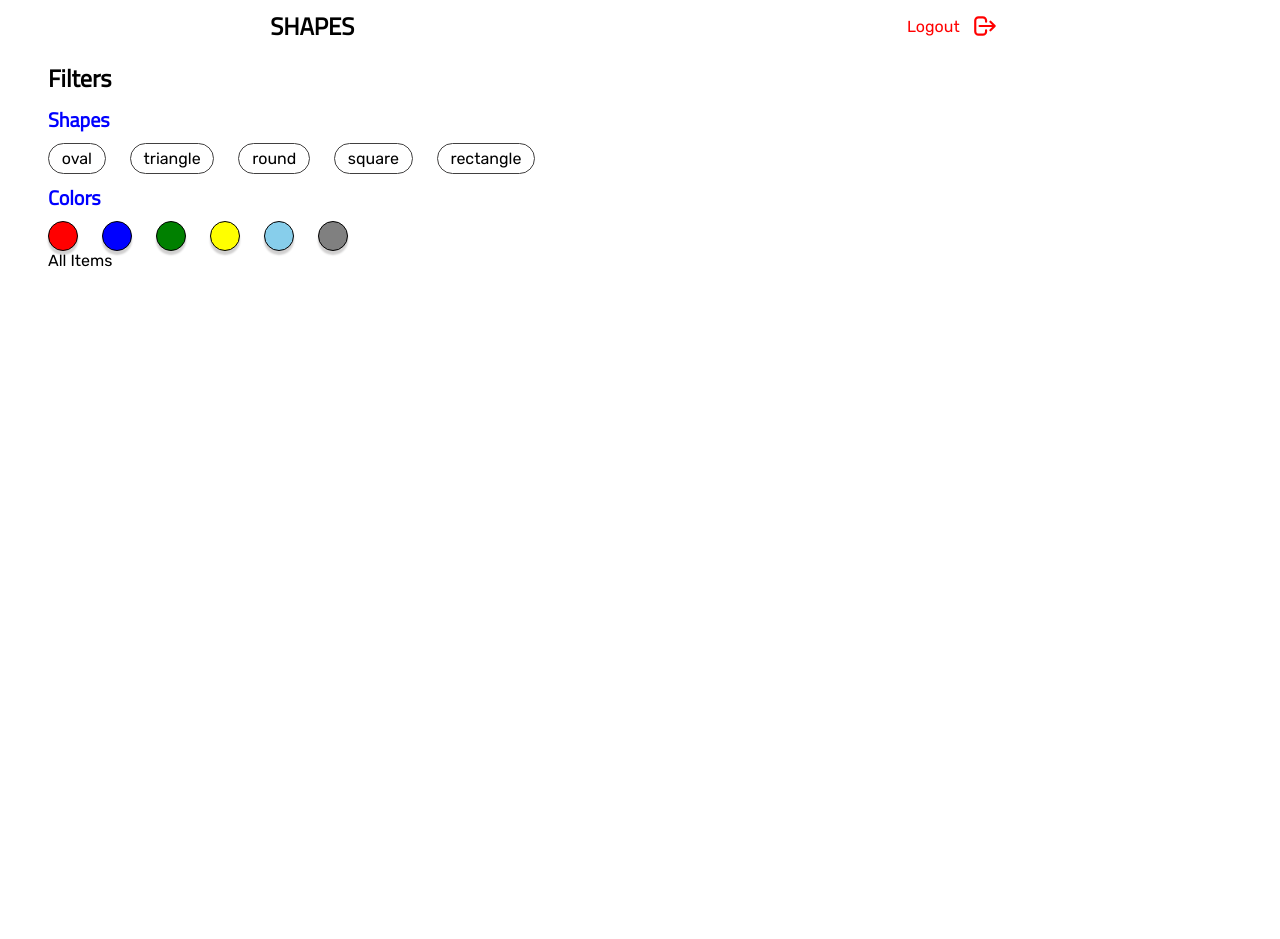
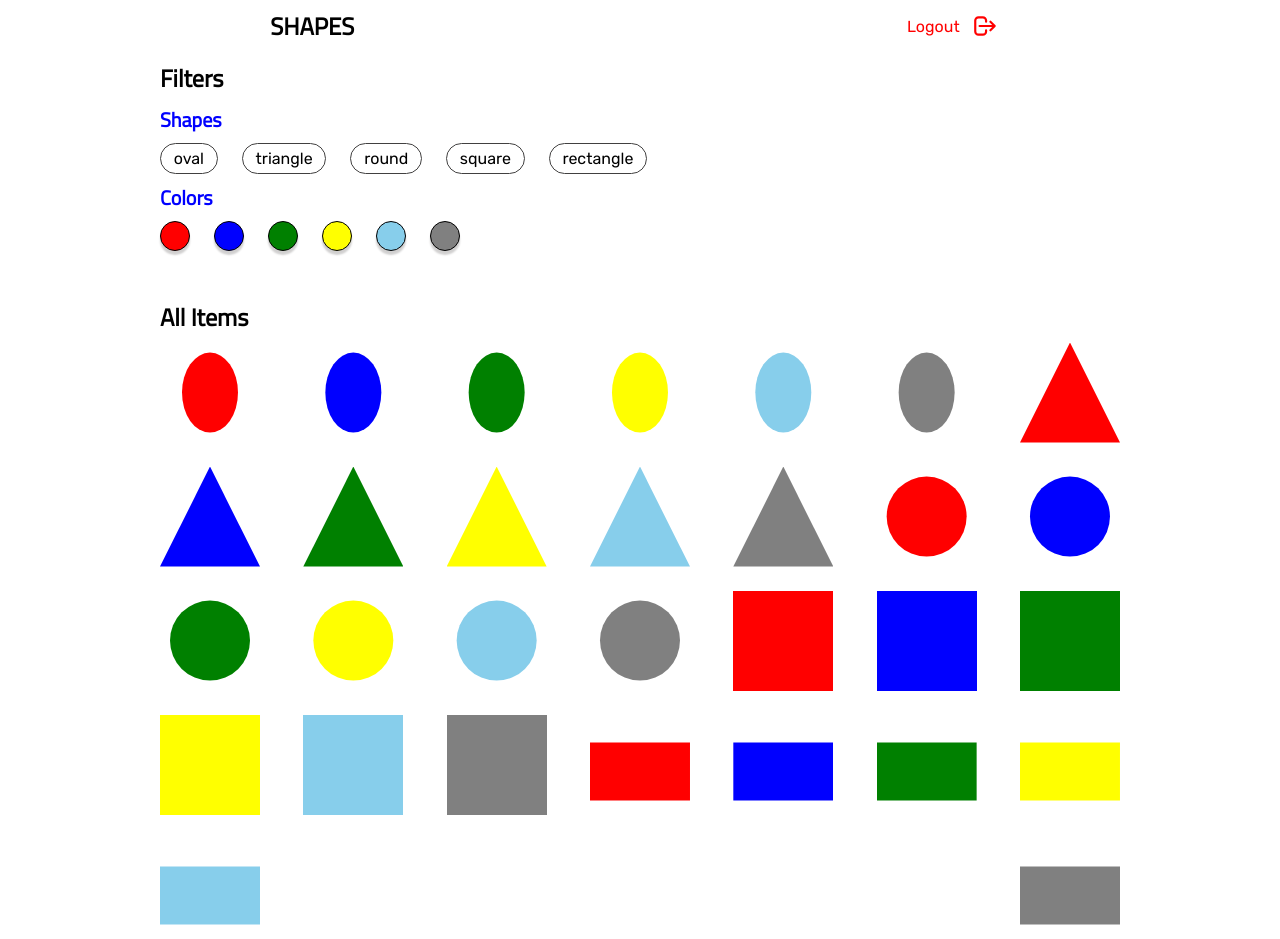
Before and after one commit to samuelkurdz/shapes, a React (Create React App) app: page / in a window 1280 px wide. Both pictures are taken after a click on the button "Login". Before the commit the page ends 800 px from the top, so only its background shows below. Built offline with nearby package versions, Linux system fonts and the light colour scheme.

Commit message:
shapes and colors types in present

```diff
--- a/src/components/preview-container/preview-container.scss
+++ b/src/components/preview-container/preview-container.scss
@@ -0,0 +1,31 @@
+.preview-container {
+	margin-top: 3rem;
+}
+
+.items {
+	display: flex;
+	flex-wrap: wrap;
+	justify-content: space-between;
+	gap: 1.5rem;
+
+	span {
+		height: 100px;
+		width: 100px;
+	}
+}
+
+.triangle {
+	clip-path: polygon(50% 0%, 0% 100%, 100% 100%);
+}
+
+.oval {
+	clip-path: ellipse(28% 40% at 50% 50%);
+}
+
+.round {
+	clip-path: ellipse(40% 40% at 50% 50%);
+}
+
+.rectangle {
+	clip-path: polygon(0 28%, 100% 28%, 100% 86%, 0 86%);
+}
--- a/src/components/preview-container/preview-container.tsx
+++ b/src/components/preview-container/preview-container.tsx
@@ -2,10 +2,16 @@
 import React from 'react';
 import './preview-container.scss';
 
+import { shapes, colors } from '../../mock-data';
+
 const PreviewContainer = () => {
   return (
     <div className="preview-container">
-      <p>All Items</p>
+      <h2>All Items</h2>
+
+      <div className="items">
+        {shapes.map((shape) => colors.map((color) => <span className={`${shape} ${color}`} />))}
+      </div>
     </div>
   );
 };
--- a/src/pages/home/home.scss
+++ b/src/pages/home/home.scss
@@ -1,9 +1,16 @@
 .home-page {
-	padding: 0 3rem;
+	padding: 0 1rem;
 }
 
-@media (max-width: 480px) {
+@media (min-width: 500px) {
 	.home-page {
-		padding: 0 1rem;
+		padding: 0 2rem;
 	}
 }
+
+
+@media (min-width: 780px) {
+	.home-page {
+		padding: 0 10rem;
+	}
+}
```
